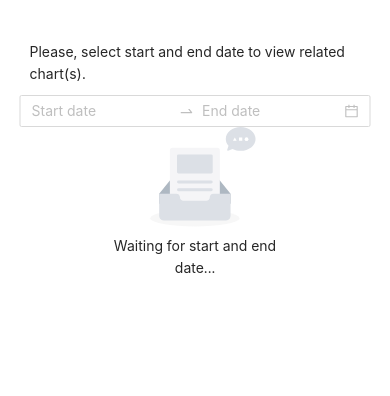
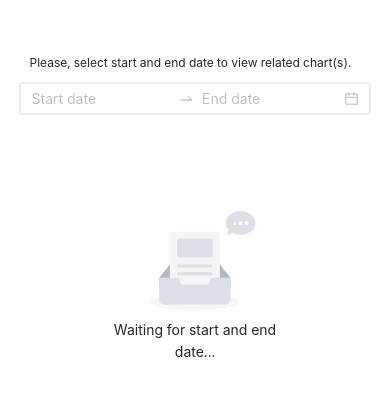
Before and after one commit to erbilnas/perfanalytics-app, a React (Create React App) app: page / in a window 390 px wide. Shown: the top 396 px of the page. Built offline with nearby package versions, Linux system fonts and the light colour scheme.

Commit message:
improvements on the design of responsiveness

```diff
--- a/src/index.js
+++ b/src/index.js
@@ -2,6 +2,7 @@ import React from 'react';
 import ReactDOM from 'react-dom';
 import App from './App';
 import reportWebVitals from './reportWebVitals';
+import './styles/index.css'
 import 'antd/dist/antd.css'
 
 ReactDOM.render(
--- a/src/pages/dashboard/dashboard.js
+++ b/src/pages/dashboard/dashboard.js
@@ -1,6 +1,6 @@
 import React, { useEffect, useState, useCallback } from 'react'
 import { DatetimePickerContainer, ChartContainer, LoaderSpan } from '../../styles'
-import { Space } from 'antd'
+import { Space, Layout } from 'antd'
 import Chart from '../../components/chart'
 import DatetimePicker from '../../components/datetimepicker'
 import NoData from '../../components/nodata'
@@ -8,6 +8,8 @@ import Loader from '../../components/loader'
 import { getMeasures } from '../../services'
 import moment from 'moment'
 import _ from 'lodash'
+
+const { Header, Content, Footer } = Layout;
 
 const Dashboard = () => {
     const [date, setDate] = useState({ startDate: null, endDate: null })
@@ -88,9 +90,11 @@ const Dashboard = () => {
                 {showLoader}
             </DatetimePickerContainer>
             <ChartContainer>
-                <Space wrap>
-                    {showCharts}
-                </Space>
+                <Layout>
+                    <Space wrap>
+                        {showCharts}
+                    </Space>
+                </Layout>
             </ChartContainer>
         </>
     )
--- /dev/null
+++ b/src/styles/index.css
@@ -0,0 +1,11 @@
+@media screen and (max-width: 528px) {
+  .ant-picker-panel-container {
+    width: 58% !important;
+    overflow: auto !important;
+    margin-left: 30px !important;
+  }
+}
+
+.ant-layout {
+  background-color: white !important;
+}
--- a/src/styles/index.js
+++ b/src/styles/index.js
@@ -8,6 +8,7 @@ const DatetimePickerContainer = styled.div`
     transform: translate(-50%, -50%);
     @media screen and (max-width: 528px) {
         width: 90%;
+        font-size: 12px;
     }
 `
 const DatetimePickerLabel = styled.p`
@@ -17,17 +18,23 @@ const DatetimePickerLabel = styled.p`
 const ChartContainer = styled.div`
     position: absolute;
     left: 50%;
-    top: 15%;
+    top: 25%;
     -ms-transform: translate(-50%, -50%);
     transform: translate(-50%, 0%);
 `
 
 const ChartLabel = styled.span`
-    margin: 0 0 0 45%;
+    display: flex;
+    justify-content: center;
 `
 
 const LoaderSpan = styled.span`
     margin: 0 0 0 15px;
+    @media screen and (max-width: 528px) {
+        display: flex;
+        justify-content: center;
+        margin-top: 30px;
+    }
 `
 
 export { DatetimePickerContainer, DatetimePickerLabel, ChartContainer, ChartLabel, LoaderSpan }
```
